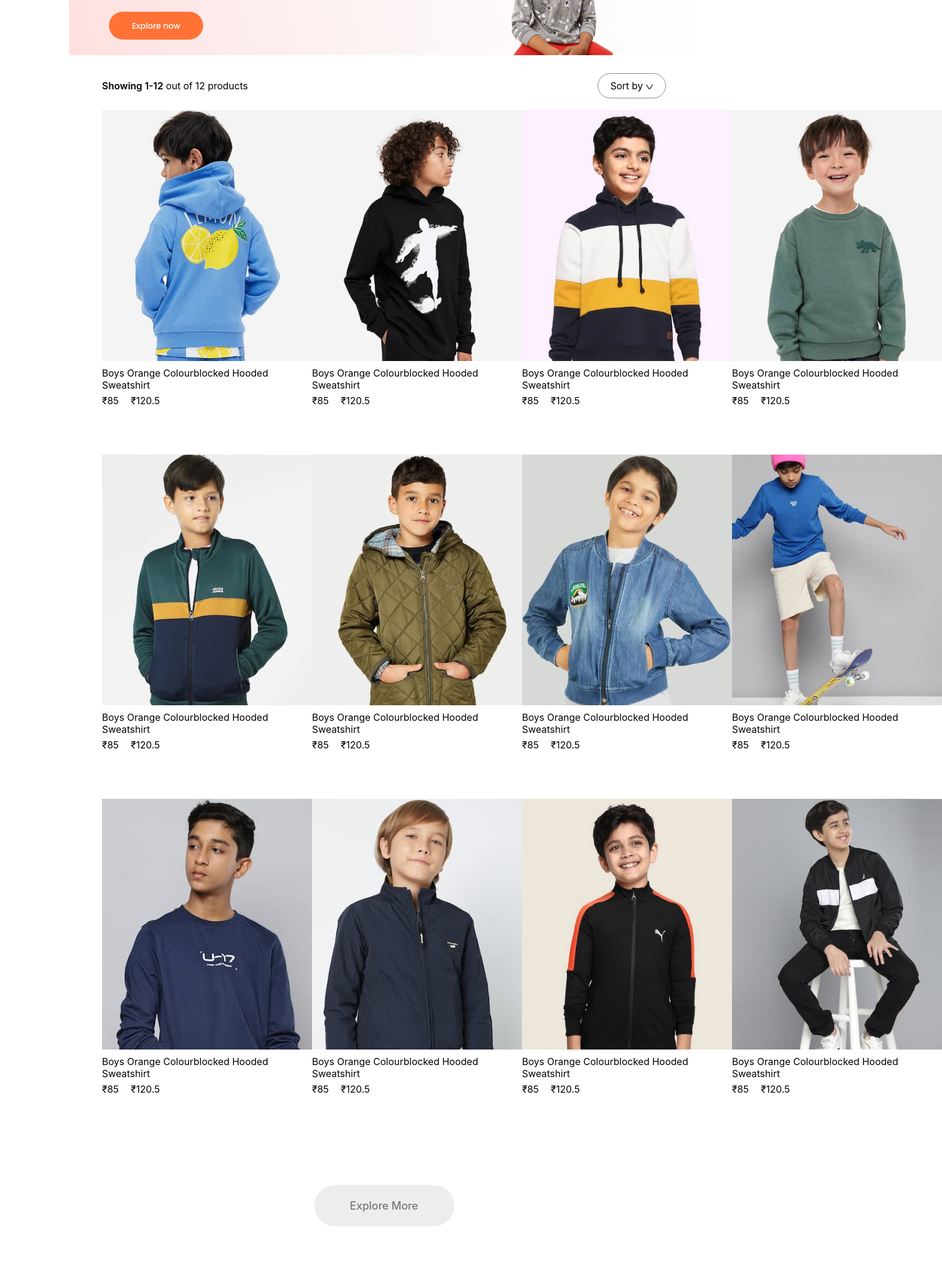
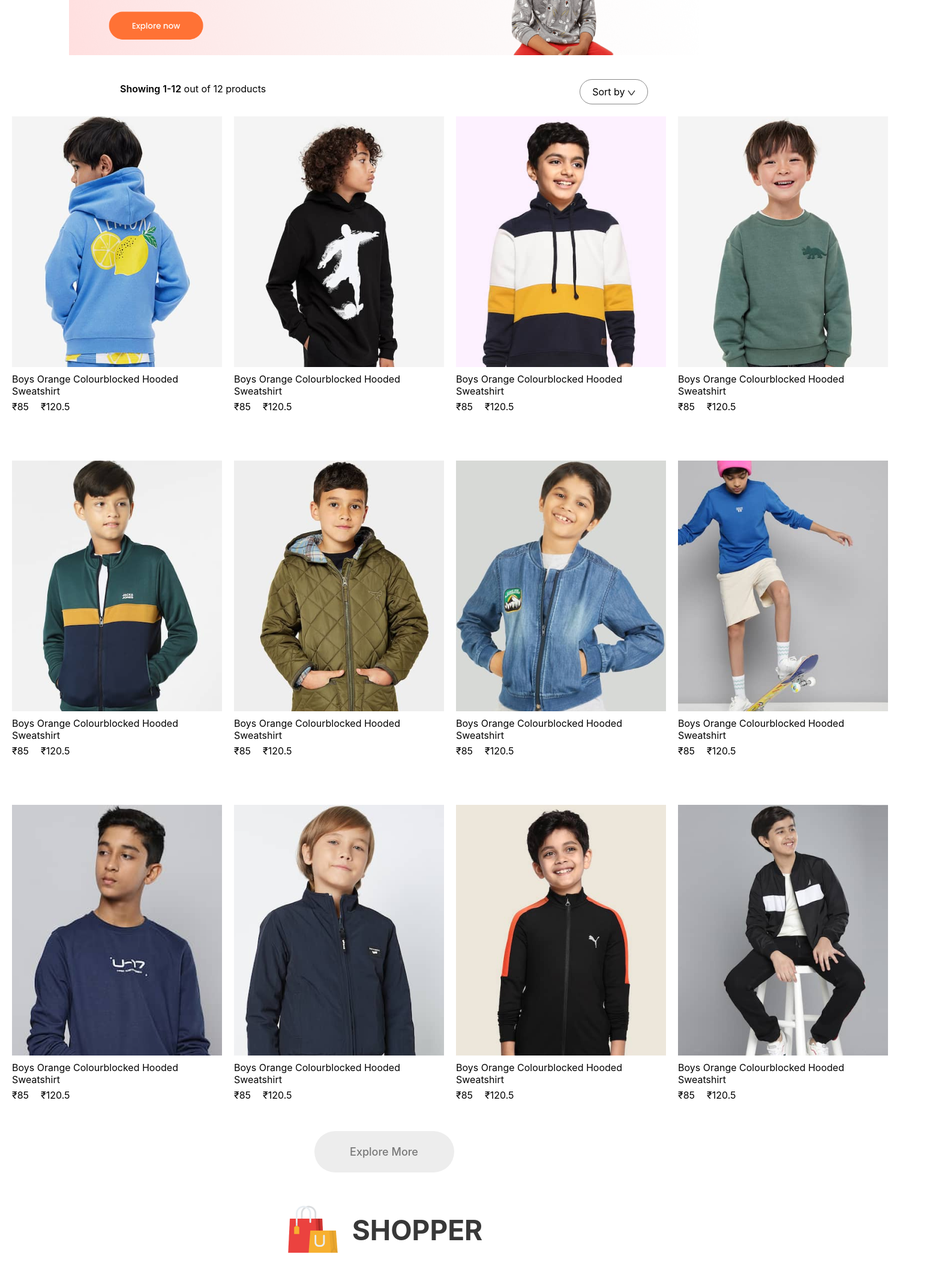
Before and after one commit to ADITYAAGAR1221/Ecommerce, a React (Create React App) app in the folder frontend/: page /kids in a window 1280 px wide. Shown: the part 260-2406 px from the top of the page at 60% size, 1570 px wide, since content can reach past the window. Built offline with nearby package versions, Linux system fonts and the light colour scheme.

Commit message:
Update ShopCategory.css

```diff
--- a/frontend/src/Pages/CSS/ShopCategory.css
+++ b/frontend/src/Pages/CSS/ShopCategory.css
@@ -1,34 +1,43 @@
-.shopcategory-banner{
+.shopcategory-banner {
     display: block;
     margin: 30px auto;
     width: 82%;
+    max-width: 100%;
 }
-.shopcategory-indexSort{
+
+.shopcategory-indexSort {
     display: flex;
-    margin: 0px 170px;
+    margin: 0 20px;
     justify-content: space-between;
     align-items: center;
+    flex-wrap: wrap;
 }
-.shopcategory-sort{
+
+.shopcategory-sort {
     padding: 10px 20px;
     border-radius: 40px;
     border: 1px solid #888;
+    margin-top: 10px;
 }
-.shopcategory-indexSort p span{
+
+.shopcategory-indexSort p span {
     font-weight: 600;
 }
-.shopcategory-products{
-    margin: 20px 170px;
+
+.shopcategory-products {
+    margin: 20px;
     display: grid;
-    grid-template-columns: 1fr 1fr 1fr 1fr;
-    row-gap: 80px;
+    grid-template-columns: repeat(auto-fit, minmax(200px, 1fr));
+    gap: 20px;
 }
-.shopcategory-lodemore{
+
+.shopcategory-lodemore {
     display: flex;
     justify-content: center;
     align-items: center;
-    margin: 150px auto;
-    width: 233px;
+    margin: 50px auto;
+    width: 80%;
+    max-width: 233px;
     height: 69px;
     border-radius: 75px;
     background: #ededed;
@@ -36,3 +45,40 @@
     font-size: 18px;
     font-weight: 500;
 }
+
+@media (min-width: 600px) {
+    .shopcategory-indexSort {
+        margin: 0 50px;
+    }
+}
+
+@media (min-width: 768px) {
+    .shopcategory-indexSort {
+        margin: 0 100px;
+    }
+
+    .shopcategory-products {
+        grid-template-columns: repeat(auto-fit, minmax(250px, 1fr));
+    }
+}
+
+@media (min-width: 1024px) {
+    .shopcategory-indexSort {
+        margin: 0 170px;
+    }
+
+    .shopcategory-products {
+        grid-template-columns: repeat(4, 1fr);
+        row-gap: 80px;
+    }
+}
+
+@media (min-width: 1200px) {
+    .shopcategory-indexSort {
+        margin: 0 200px;
+    }
+
+    .shopcategory-lodemore {
+        width: 233px;
+    }
+}
```
